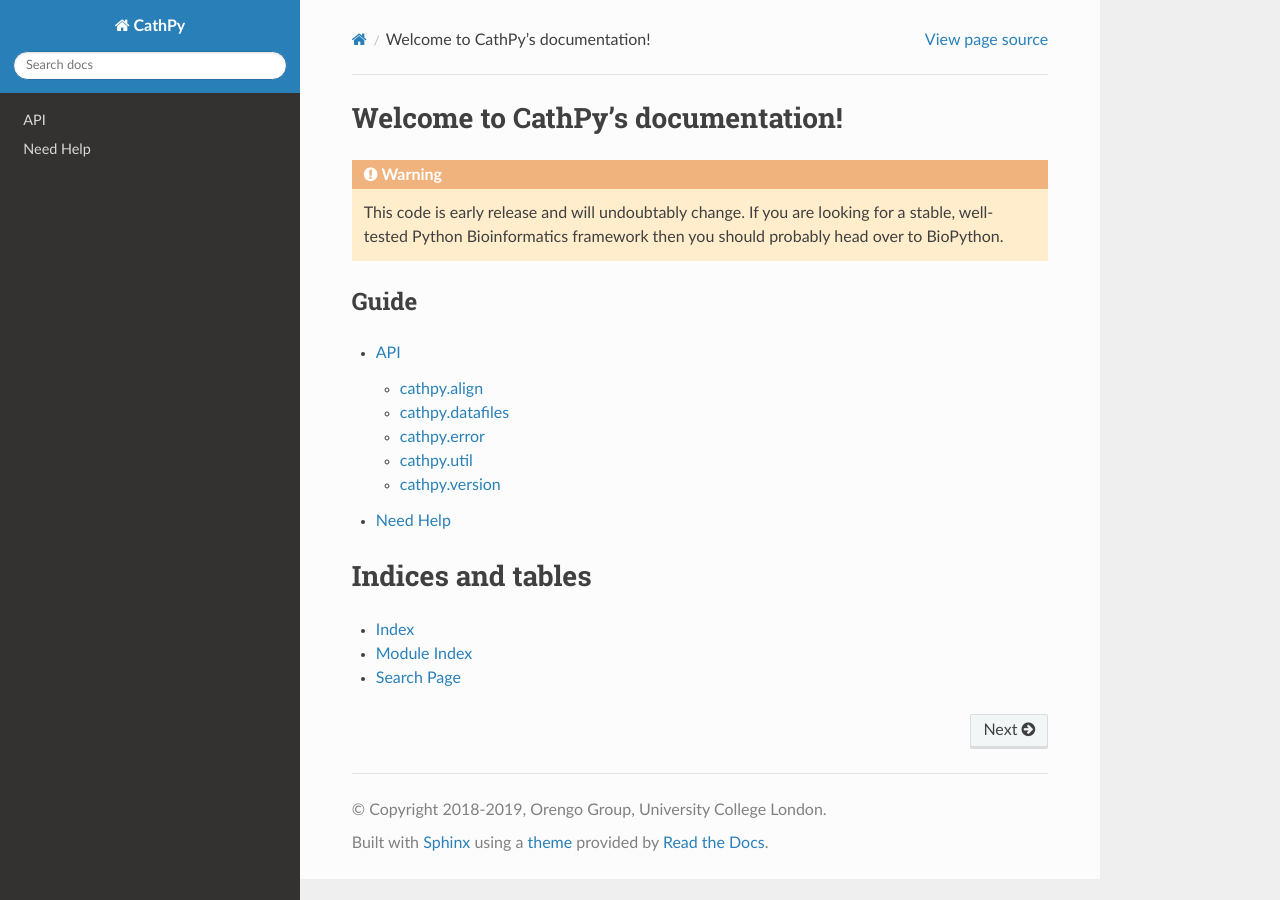
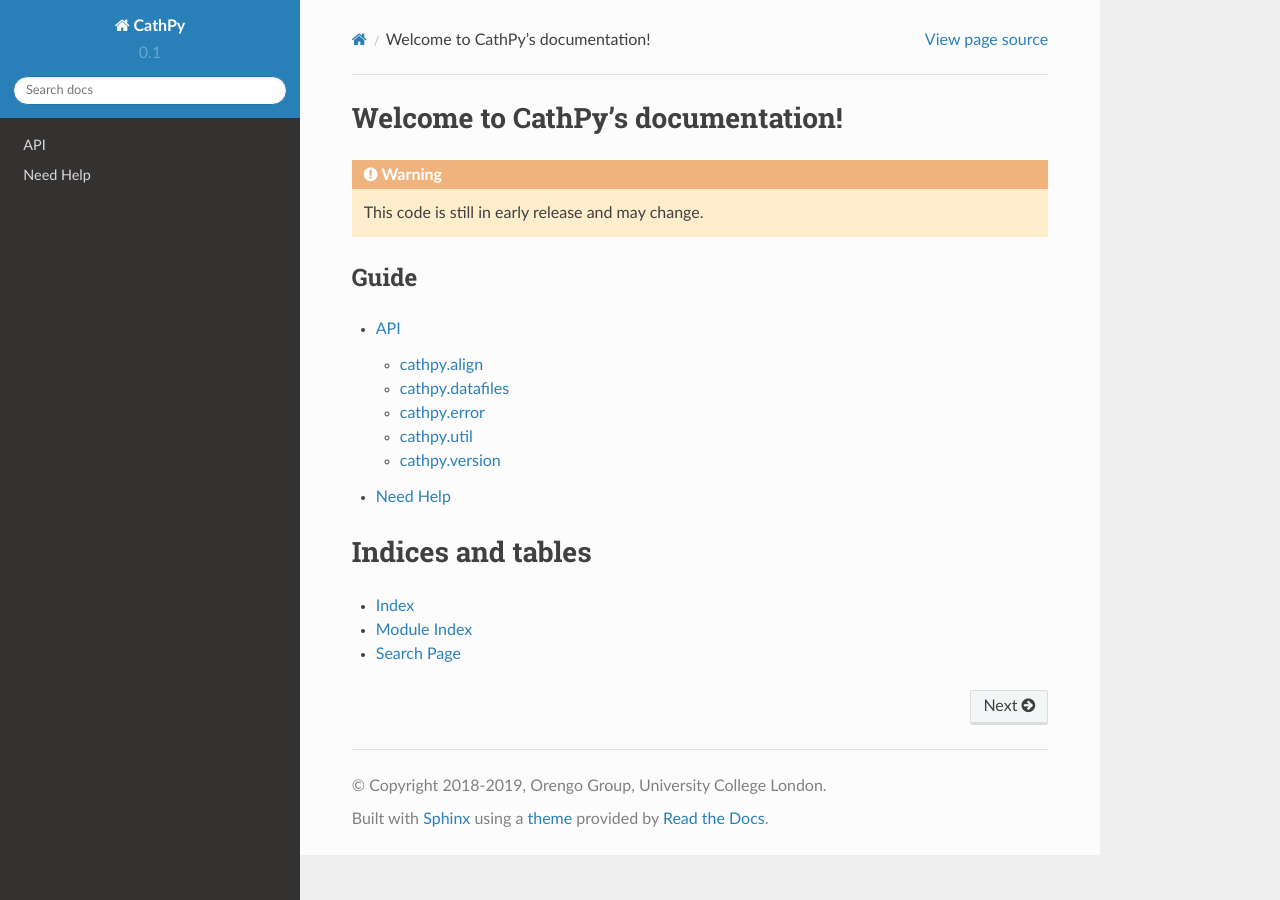
Before and after one commit to UCL/cathpy, a Sphinx documentation site: the page built from docs/index.rst, in a window 1280 px wide. Built offline with Sphinx 7.4.7 and the Read the Docs theme 2.0.0, drawn with Linux system fonts in a browser that asks for light colours; formulas are drawn with MathJax 3; pages that are not in the unit, such as notebooks, are missing from menus.

Commit message:
store version in one place

```diff
--- a/cathpy/__init__.py
+++ b/cathpy/__init__.py
@@ -1 +1,2 @@
 __path__ = __import__('pkgutil').extend_path(__path__, __name__)
+__version__ = "0.1.1"
--- a/docs/conf.py
+++ b/docs/conf.py
@@ -12,6 +12,7 @@
 # add these directories to sys.path here. If the directory is relative to the
 # documentation root, use os.path.abspath to make it absolute, like shown here.
 #
+import cathpy
 import sphinx_rtd_theme
 import os
 import sys
@@ -25,9 +26,9 @@ copyright = '2018-2019, Orengo Group, University College London'
 author = 'Ian Sillitoe'
 
 # The short X.Y version
-version = ''
+version = ".".join(cathpy.__version__.split('.')[:2])
 # The full version, including alpha/beta/rc tags
-release = '0.0.1'
+release = cathpy.__version__
 
 
 # -- General configuration ---------------------------------------------------
--- a/docs/index.rst
+++ b/docs/index.rst
@@ -6,9 +6,7 @@ Welcome to CathPy's documentation!
 
 .. warning::
 
-    This code is early release and will undoubtably change. If you are
-    looking for a stable, well-tested Python Bioinformatics framework
-    then you should probably head over to BioPython.
+    This code is still in early release and may change.
 
 Guide
 -----
--- a/setup.py
+++ b/setup.py
@@ -1,13 +1,15 @@
 #!/usr/bin/env python
 
-from setuptools import setup, find_packages
+from setuptools import setup
+
+import cathpy
 
 with open("README.md", "r") as fh:
     long_description = fh.read()
 
 setup(
     name="cathpy",
-    version="0.1.0",
+    version=cathpy.__version__,
     author="Ian Sillitoe",
     author_email="i.sillitoe@ucl.ac.uk",
     description="CathPy - Python Bioinformatics Toolkit for CATH (Protein Classification).",
```
